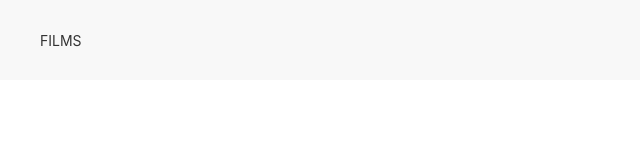
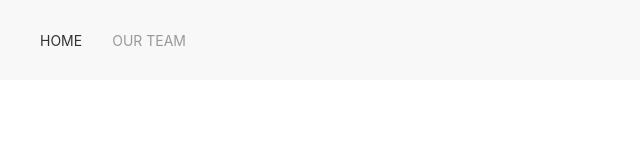
Before and after one commit to rowtick/rowtick.github.io, a plain HTML site: page index.html in a window 1280 px wide. Shown: the full height of the page, 0-640 px from the left. Drawn offline with nearby package versions, Linux system fonts and the light colour scheme.

Commit message:
Add files via upload

```diff
--- a/index.html
+++ b/index.html
@@ -8,8 +8,6 @@
 
         <script src="https://cdnjs.cloudflare.com/ajax/libs/uikit/3.0.0-rc.23/js/uikit.min.js"></script>
         <script src="https://cdnjs.cloudflare.com/ajax/libs/uikit/3.0.0-rc.23/js/uikit-icons.min.js"></script>
-
-        <script src="https://ajax.googleapis.com/ajax/libs/jquery/3.3.1/jquery.min.js"></script>
     </head>
 
     <body>
@@ -19,14 +17,13 @@
                     <nav class="uk-navbar">
                         <div class="uk-navbar-left">
                             <ul class="uk-navbar-nav">
-                                <li class="uk-active"><a href="index.php">Films</a></li>
+                                <li class="uk-active"><a href="../">Home</a></li>
+                                <li><a href="team.html">Our Team</a></li>
                             </ul>
                         </div>
                     </nav>
                 </div>
             </div>
-
-            <div class="uk-sticky-placeholder" style="height: 80px; margin: 0px;"></div>
         </div>
     </body>
 
```
